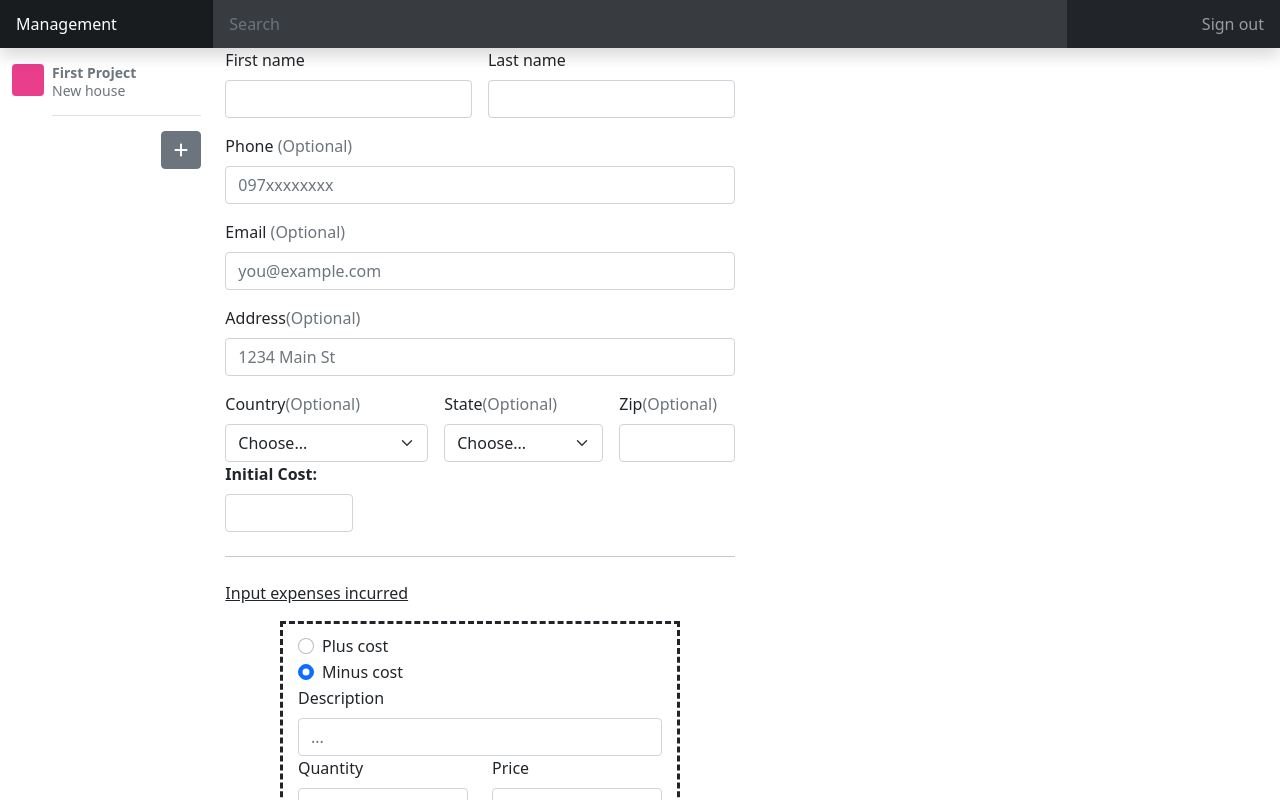
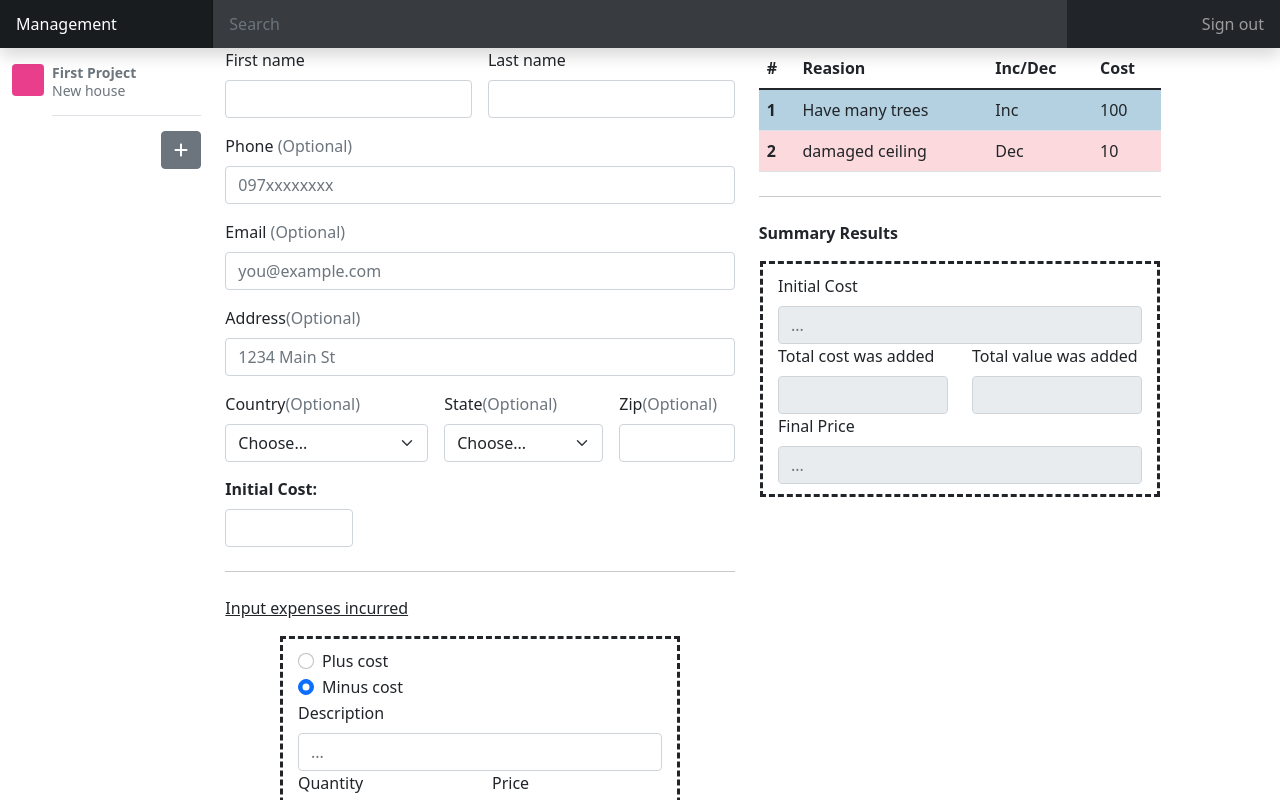
Before and after one commit to thanhnv0901/manage_cost_ui, a React (Create React App) app in the folder my_app/: page / in a window 1280 px wide. Shown: the top 800 px of the page. Built offline with nearby package versions, Linux system fonts and the light colour scheme.

Commit message:
right side

```diff
--- a/my_app/src/components/Calculate/InformationForm.js
+++ b/my_app/src/components/Calculate/InformationForm.js
@@ -1,4 +1,5 @@
 import IncurredForm from "./IncurredForm";
+import classes from './InformationForm.module.css'
 
 
 const InformationForm = (props) => {
@@ -76,7 +77,7 @@ const InformationForm = (props) => {
                 </div>
             </div>
 
-            <div className="row initial_cost_div">
+            <div className={`row ${classes.initial_cost_div}`}>
                 <div className="col-12">
                     <label for="zip" className="form-label"> <strong>Initial Cost:</strong></label>
                     <input type="text" className="form-control w-25" id="initial_cost" placeholder="" required />
--- /dev/null
+++ b/my_app/src/components/Calculate/InformationForm.module.css
@@ -0,0 +1,8 @@
+
+.initial_cost_div{
+    margin-top: 15px;
+}
+
+.initial_cost_div > input {
+    display: inline-block;
+}
--- /dev/null
+++ b/my_app/src/components/Calculate/RightColumn.js
@@ -0,0 +1,25 @@
+import { Fragment } from 'react'
+import { SummaryTable } from './SummaryTable';
+import SummaryResults from './SummaryResults';
+
+const RightColumn = (props) => {
+
+
+  return (
+    <Fragment>
+
+      <div class="col-md-4 col-lg-4 vh-100">
+        <div class="position-sticky right_panel">
+          <div class="summary_table">
+            <SummaryTable></SummaryTable>
+            <hr class="my-4" />
+            <SummaryResults></SummaryResults>
+          </div>
+        </div>
+      </div>
+    </Fragment>
+
+  )
+}
+
+export default RightColumn;
--- /dev/null
+++ b/my_app/src/components/Calculate/SummaryResults.js
@@ -0,0 +1,54 @@
+import { Fragment } from "react"
+import classes from './SummaryResults.module.css'
+
+const SummaryResults = (props) => {
+
+    return (
+        <Fragment>
+            <p><b>Summary Results</b></p>
+            <div class="row justify-content-center">
+                <div class={`col-8 ${classes.form_border}`}>
+
+                    <div class="row">
+                        <div class="col-12">
+                            <label  for="desciption" class="form-label">Initial Cost<span class="text-muted"></span></label>
+                            <input disabled type="text" class="form-control" id="address" placeholder="..." required />
+                            <div class="invalid-feedback">
+                                Please enter your shipping address.
+                            </div>
+                        </div>
+
+                        <div class="col-sm-6">
+                            <label for="firstName" class="form-label">Total cost was added</label>
+                            <input disabled type="text" class="form-control" id="firstName" placeholder="" value="" required />
+                            <div class="invalid-feedback">
+                                Valid number is required.
+                            </div>
+                        </div>
+
+                        <div class="col-sm-6">
+                            <label for="lastName" class="form-label">Total value was added</label>
+                            <input disabled type="text" class="form-control" id="lastName" placeholder="" value="" required />
+                            <div class="invalid-feedback">
+                                Valid price is required.
+                            </div>
+                        </div>
+
+
+                        <div class="col-12">
+                            <label for="desciption" class="form-label">Final Price<span class="text-muted"></span></label>
+                            <input disabled type="text" class="form-control" id="final_price_output" placeholder="..." required />
+                            <div class="invalid-feedback">
+                                Please enter your shipping address.
+                            </div>
+                        </div>
+                    </div>
+
+                </div>
+            </div>
+        </Fragment>
+    )
+
+}
+
+export default SummaryResults;
--- /dev/null
+++ b/my_app/src/components/Calculate/SummaryResults.module.css
@@ -0,0 +1,7 @@
+
+
+.form_border {
+    border-style: dashed;
+    padding: 10px 15px 10px 15px;
+    width: 400px;
+}
--- /dev/null
+++ b/my_app/src/components/Calculate/SummaryTable.js
@@ -0,0 +1,40 @@
+
+
+import { Fragment } from "react"
+import classes from './SummaryTable.module.css'
+
+const SummaryTable = (prop) => {
+
+    return (
+        <table class="table">
+            <thead>
+                <tr>
+                    <th scope="col">#</th>
+                    <th scope="col">Reasion</th>
+                    <th scope="col">Inc/Dec</th>
+                    <th scope="col">Cost</th>
+                </tr>
+            </thead>
+            <tbody>
+                {/* Mock up data for test */}
+                <SummaryCell isPlus={true} id="1" detail="Have many trees" cost={100}></SummaryCell>
+                <SummaryCell isPlus={false} id="2" detail="damaged ceiling" cost={10}></SummaryCell>
+
+            </tbody>
+        </table>
+    )
+}
+
+
+const SummaryCell = (props) => {
+    return (
+        <tr class={props.isPlus ? classes.plus_row : classes.minus_row}>
+            <th scope="row">{props.id}</th>
+            <td>{props.detail}</td>
+            <td>{props.isPlus ? 'Inc' : 'Dec'}</td>
+            <td>{props.cost}</td>
+        </tr >
+    )
+}
+
+export { SummaryTable, SummaryCell }
--- /dev/null
+++ b/my_app/src/components/Calculate/SummaryTable.module.css
@@ -0,0 +1,8 @@
+
+
+.plus_row{
+    background-color: #B4D1E1;
+}
+.minus_row{
+    background-color: #fcd9dd;
+}
--- a/my_app/src/pages/CalculatePage.js
+++ b/my_app/src/pages/CalculatePage.js
@@ -2,12 +2,14 @@
 import LeftColumn from "../components/Calculate/LeftColumn";
 import { Fragment } from "react";
 import CenterColumn from "../components/Calculate/CenterColumn";
+import RightColumn from "../components/Calculate/RightColumn";
 const CalculatePage = (prop) => {
 
 
     return (<Fragment>
             <LeftColumn></LeftColumn>
             <CenterColumn></CenterColumn>
+            <RightColumn></RightColumn>
     </Fragment>)
 
 }
```
Also changed, not shown: my_app/src/components/Calculate/SummaryCell.js (added, +15 -0 lines).
